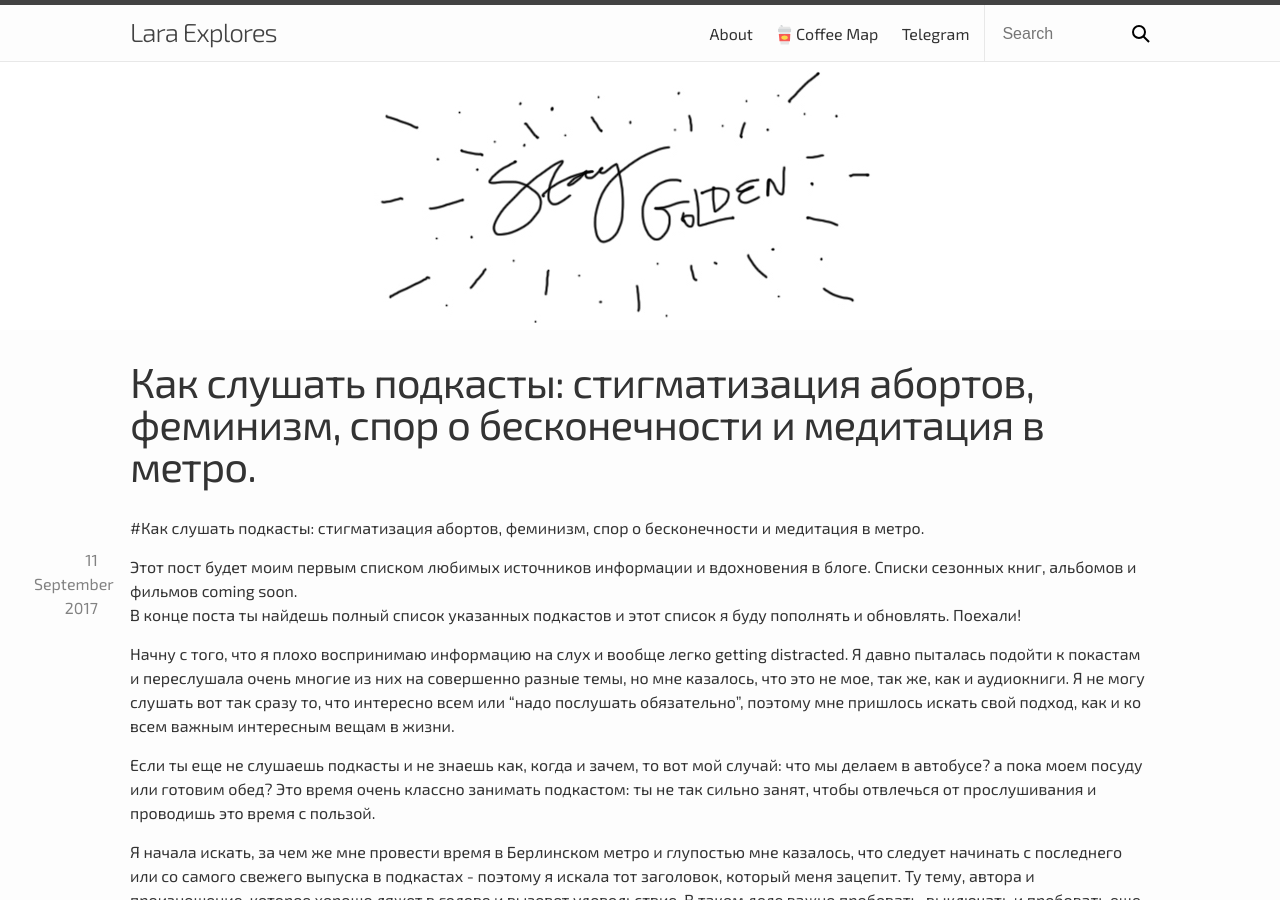
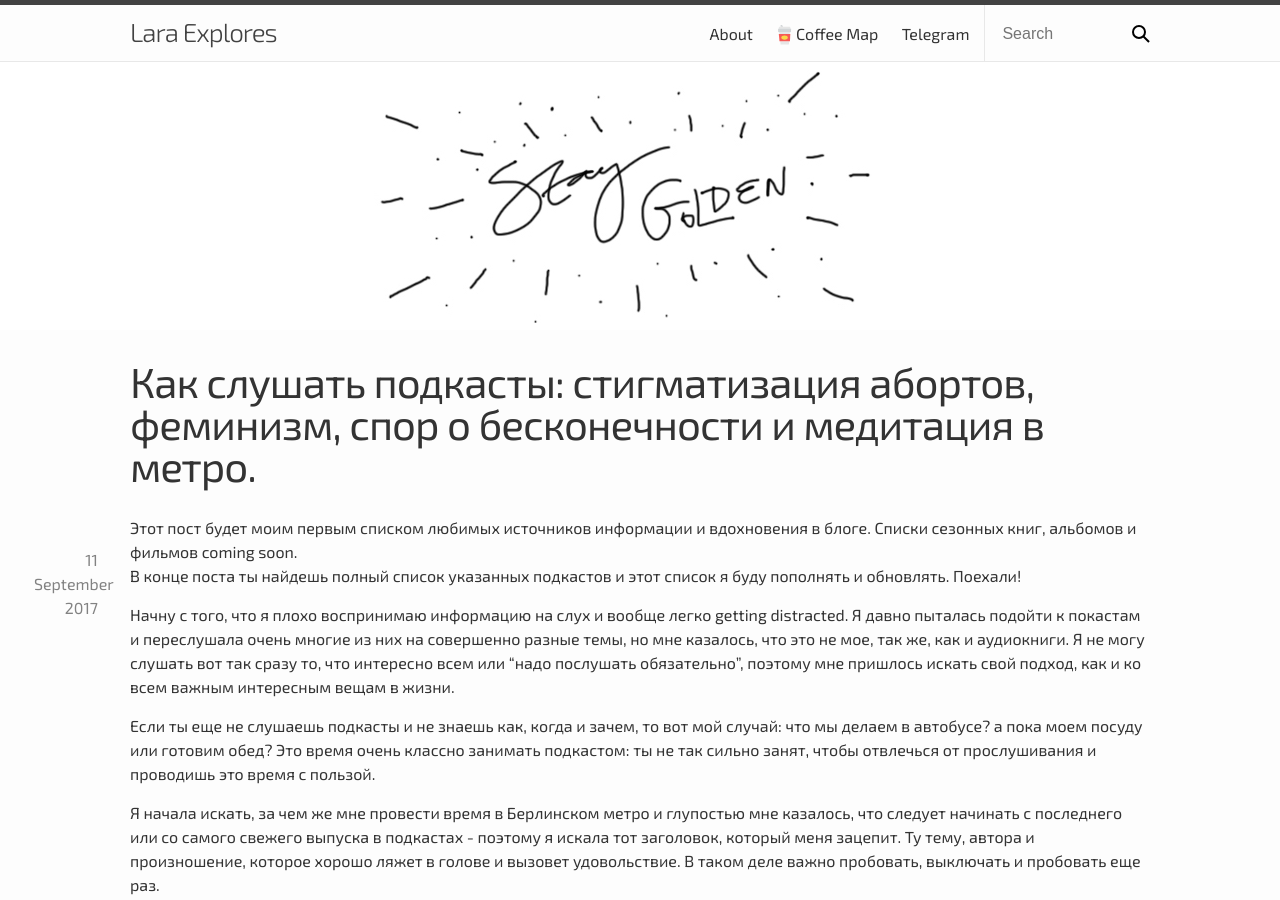
Before and after one commit to djagya/lara-blog, a Jekyll site: the page built from _posts/2017-09-11-how-to-listen-to-podcasts.md, in a window 1280 px wide and 900 px high. Built offline with Jekyll 4.4.1, drawn with Linux system fonts in a browser that asks for light colours; nearby versions of some CDN libraries; comment, search, counter and statistics services are not loaded.

Commit message:
lara changes

```diff
--- a/_posts/2017-09-11-how-to-listen-to-podcasts.md
+++ b/_posts/2017-09-11-how-to-listen-to-podcasts.md
@@ -4,8 +4,6 @@ title: "Как слушать подкасты: стигматизация аб
 date: 2017-09-11
 category: top
 ---
-
-#Как слушать подкасты: стигматизация абортов, феминизм, спор о бесконечности и медитация в метро.
 
 Этот пост будет моим первым списком любимых источников информации и вдохновения в блоге. Списки сезонных книг, альбомов и фильмов coming soon.
 В конце поста ты найдешь полный список указанных подкастов и этот список я буду пополнять и обновлять. Поехали!
```
Also changed, not shown: assets/images/2017/09/слоны.JPG.
